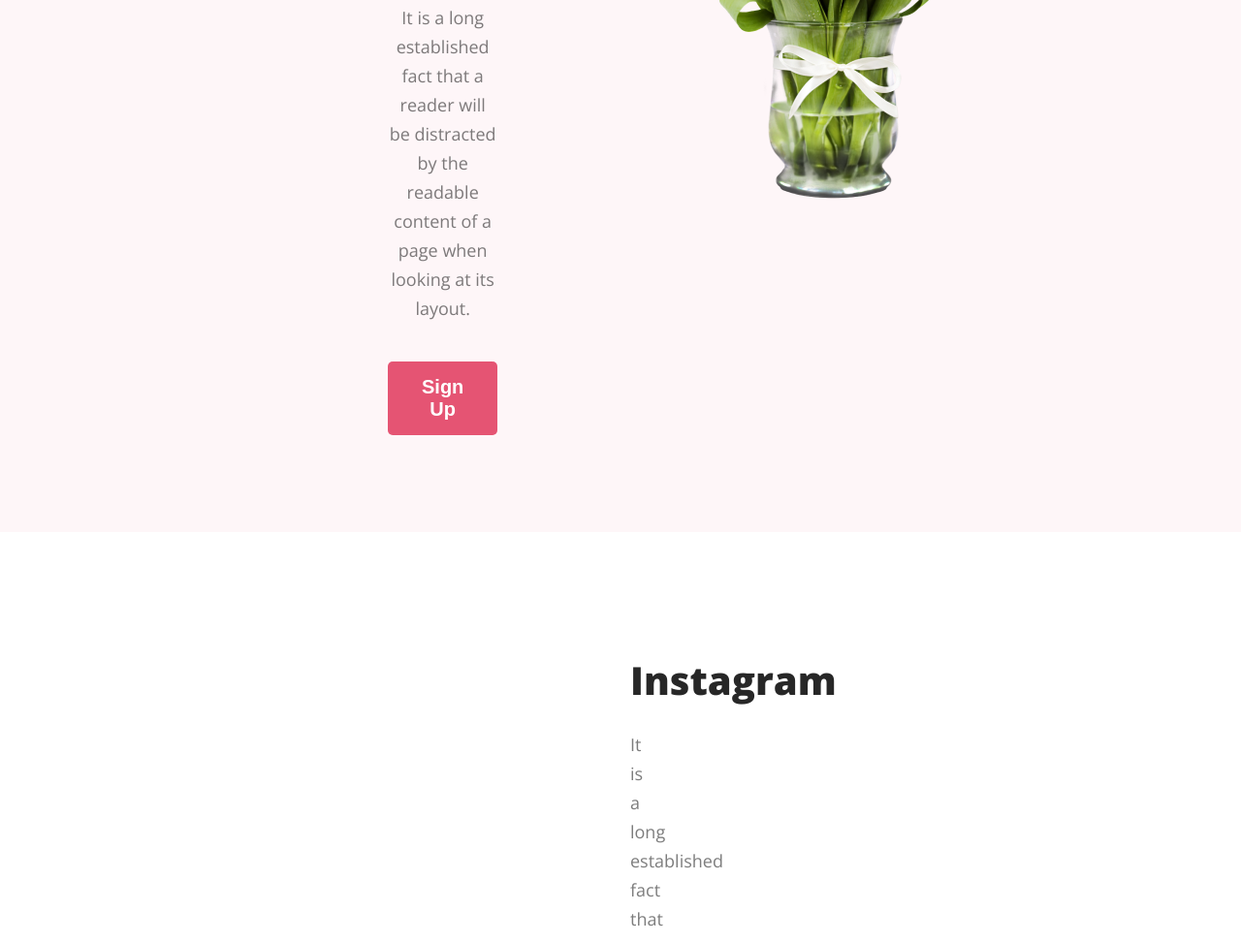
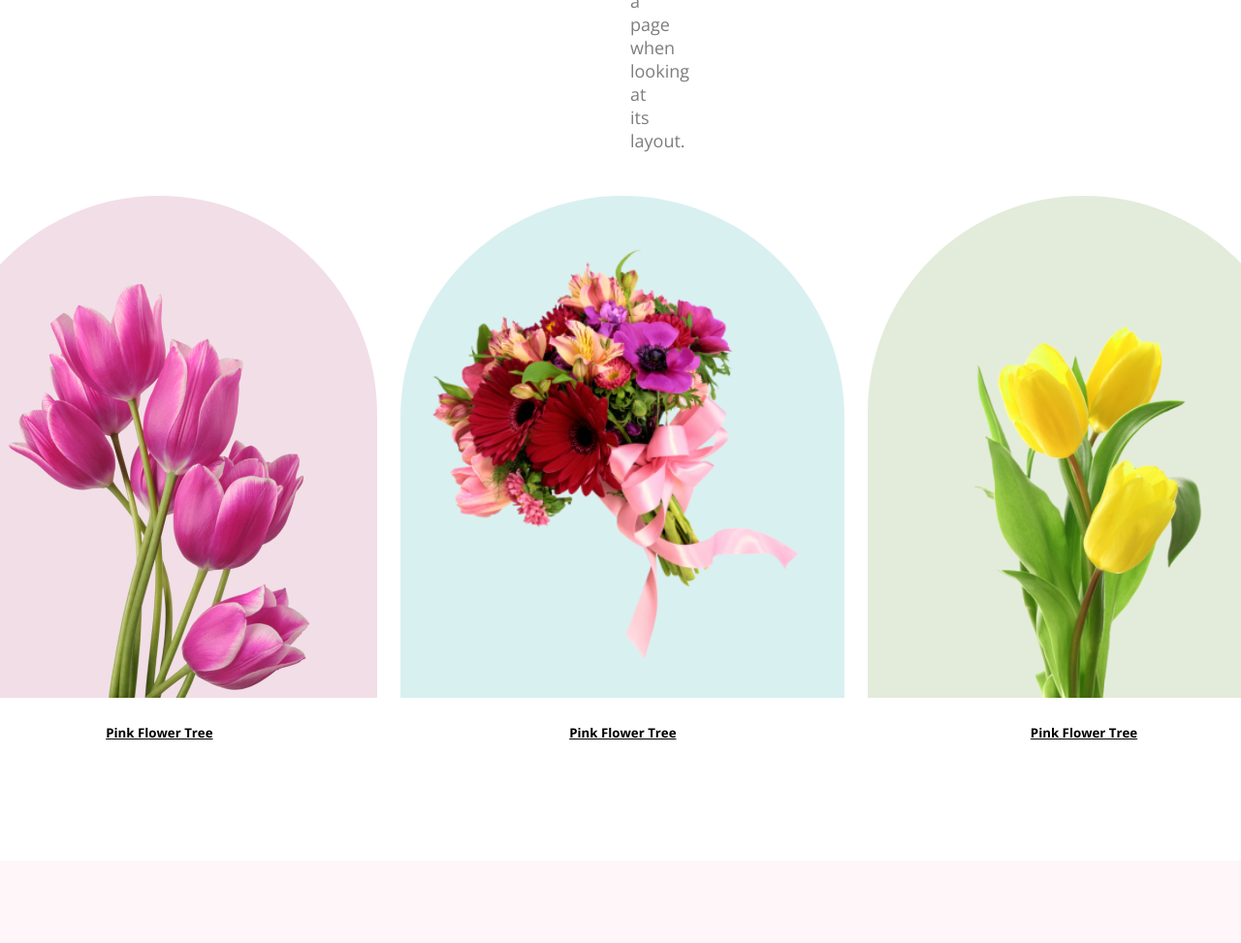
Before and after one commit to Ronibaidhya/flower-shop, a plain HTML site: page index.html in a window 1280 px wide. Shown: the part 1547-2520 px from the top of the page at 97% size. Drawn offline with nearby package versions, Linux system fonts and the light colour scheme.

Commit message:
added the featured flower section

```diff
--- a/index.html
+++ b/index.html
@@ -14,7 +14,7 @@
 </head>
 
 <body>
-    <!-- section 1 banner code -->
+    <!--  banner code -->
 
     <header class="header">
         <div class="banner">
@@ -31,10 +31,28 @@
     </header>
 
     <main>
-        <div class="bonus">
+        <section class="section-1">
+            <div class="content">
+                <h3 class="section-1-title">Our Featured Flowers</h3>
+                <p class="section-1-msg">It is a long established fact that a reader will be distracted by the readable content of a page when looking at its layout.</p>
+            </div>
+            <div class="section-1-img">
+                <div class="pink-tree">
+                    <img class="pink-tree-img" src="./images/pngwing 6.png" alt="">
+                    <h5 class="pink-tree-msg">Pink Flower Tree </h5>
+                </div>
+                <div class="red-tree">
+                    <img class="red-tree-img" src="./images/pngwing 5.png" alt="">
+                    <h5 class="pink-tree-msg">Pink Flower Tree </h5>
+                </div>
+                <div class="yellow-tree">
+                    <img class="yellow-tree-img" src="./images/pngwing 7.png" alt="">
+                    <h5 class="pink-tree-msg">Pink Flower Tree </h5>
+                </div>
 
+            </div>
 
-        </div>
+        </section>
 
         <!-- section 2 hot deal start -->
         <section class="section-2">
--- a/styles/flower.css
+++ b/styles/flower.css
@@ -61,12 +61,69 @@
     margin-right: -50px;
 }
 
+/* section-1-related-style */
+
+.content {
+    text-align: center;
+}
+
+.section-1-title {
+    color: #272727;
+    font-size: 40px;
+    font-weight: 800;
+    margin-top: 150px;
+    margin-bottom: 0px;
+}
+
+.section-1-msg {
+    color: rgba(39, 39, 39, 0.60);
+    font-size: 18px;
+    font-weight: 400;
+    margin: 18px 650px 45px 650px;
+}
+
+.section-1-img {
+    display: flex;
+    justify-content: center;
+    align-items: baseline;
+    gap: 24px;
+    margin:40px 200px 0px 200px;
+}
+
+.pink-tree-img {
+    border-radius: 300px 300px 0px 0px;
+    background: rgba(167, 33, 98, 0.15);
+    margin-bottom: 0px;
+    height: 428px;
+    width: 310px;
+    padding: 90px 70px 0px 70px;
+}
+
+.red-tree-img {
+    border-radius: 300px 300px 0px 0px;
+    background: rgba(5, 151, 160, 0.15);
+    margin-bottom: 0px;
+    padding: 50px 15px 40px 15px;
+    height: 428px;
+}
+
+.yellow-tree-img {
+    border-radius: 300px 300px 0px 0px;
+    background: rgba(71, 125, 17, 0.15);
+    padding: 90px 80px 0px 80px ;
+    height: 428px;
+}
+.pink-tree-msg{
+    text-align: center;
+    text-decoration: underline;
+}
+
+
+
+
+
 
 /* hot deal section */
-
-/* .bonus {
-    height: 500px;
-} */
 
 .section-2 {
 
@@ -148,7 +205,8 @@
 /* get the latest deals */
 
 .latest-deal {
-    background-image: url(../images/Rectangle\ 9.png);
+    background-image: url('../images/Rectangle\ 9.png');
+    /* l */
     background-repeat: no-repeat;
     text-align: center;
     margin: 130px 240px 0px 240px;
@@ -193,7 +251,7 @@
     justify-content: center;
     text-align: center;
     margin-top: 125px;
-    padding: 125px 600px 125px 600px ;
+    padding: 125px 600px 125px 600px;
 }
 
 .footer-title {
@@ -214,5 +272,5 @@
     color: rgba(255, 255, 255, 0.40);
     font-size: 16px;
     font-weight: 400;
-    margin-top: 30px ;
+    margin-top: 30px;
 }
```
